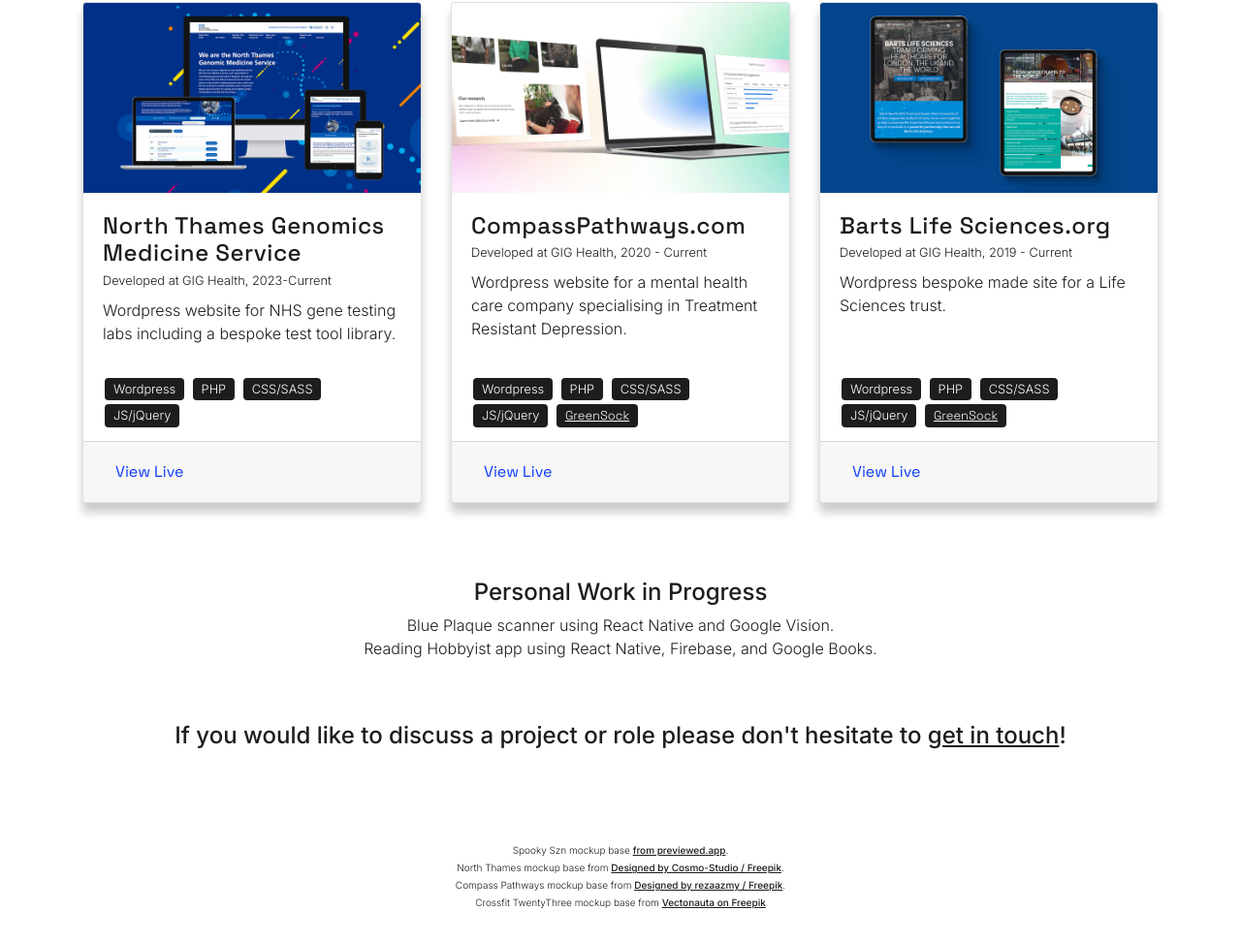
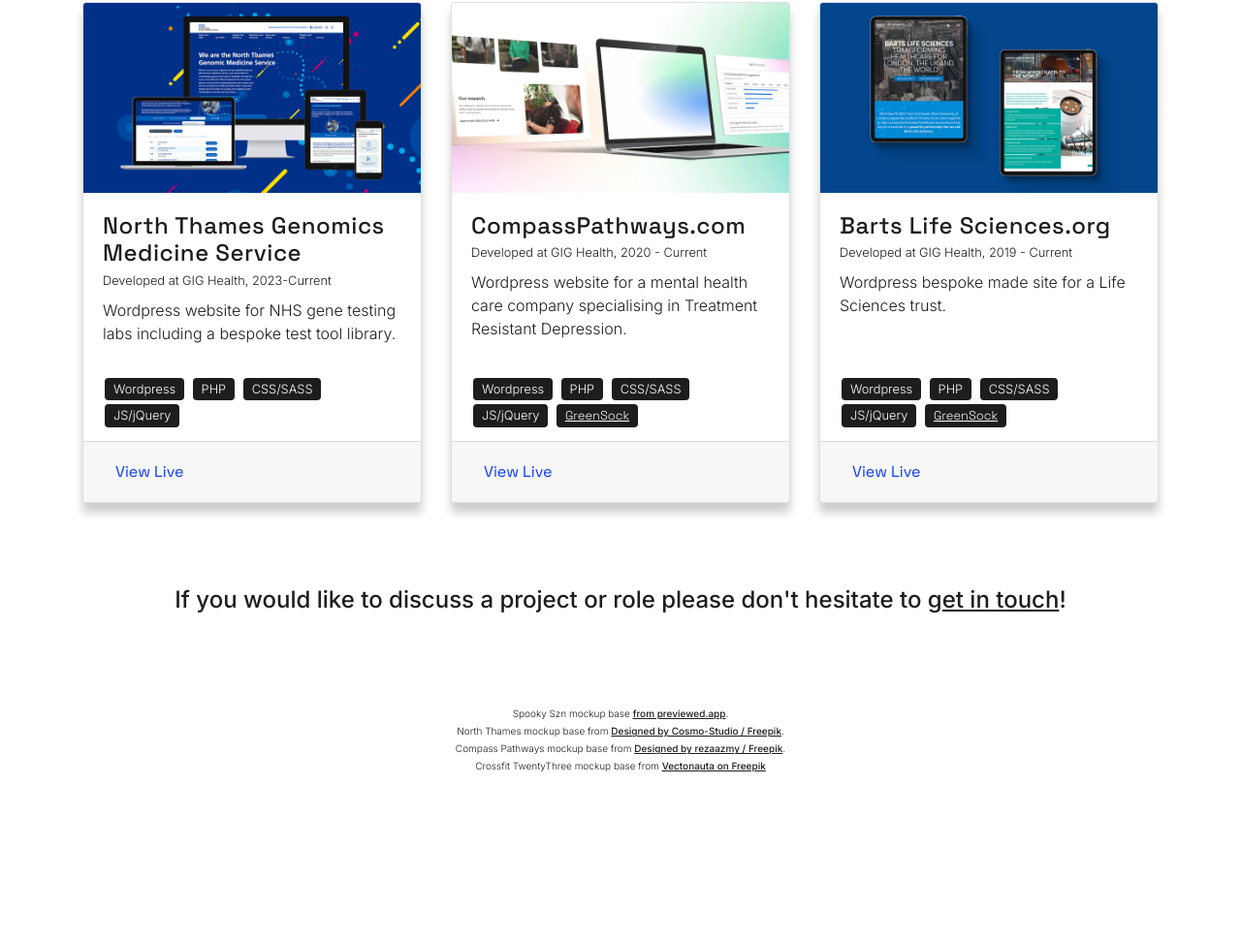
Before and after one commit to robhern135/robhern135.github.io, a website: page index.html in a window 1280 px wide. Shown: the part 1348-2320 px from the top of the page at 97% size. After the commit the page ends 2179 px from the top, so only its background shows below. Drawn offline with nearby package versions, Linux system fonts and the light colour scheme.

Commit message:
Update index.html

```diff
--- a/index.html
+++ b/index.html
@@ -454,7 +454,7 @@
         <div class="container">
           <div class="inner">
             <div class="d-flex flex-column align-items-center justify-content-center">
-              <h4>Personal Work in Progress</h4>
+              <!-- <h4>Personal Work in Progress</h4>
               <ul style="padding-left:0px;">
                 <li>
                   Blue Plaque scanner using React Native and Google Vision.
@@ -462,8 +462,8 @@
                  <li>
                  Reading Hobbyist app using React Native, Firebase, and Google Books.
                 </li>
-              </ul>
-              <h4 class="text-center mb-5 mt-5">
+              </ul> -->
+              <h4 class="text-center mb-5 mt-2">
                 If you would like to discuss a project or role please don't
                 hesitate to
                 <a href="mailto:robertjhern@gmail.com">get in touch</a>!
```
